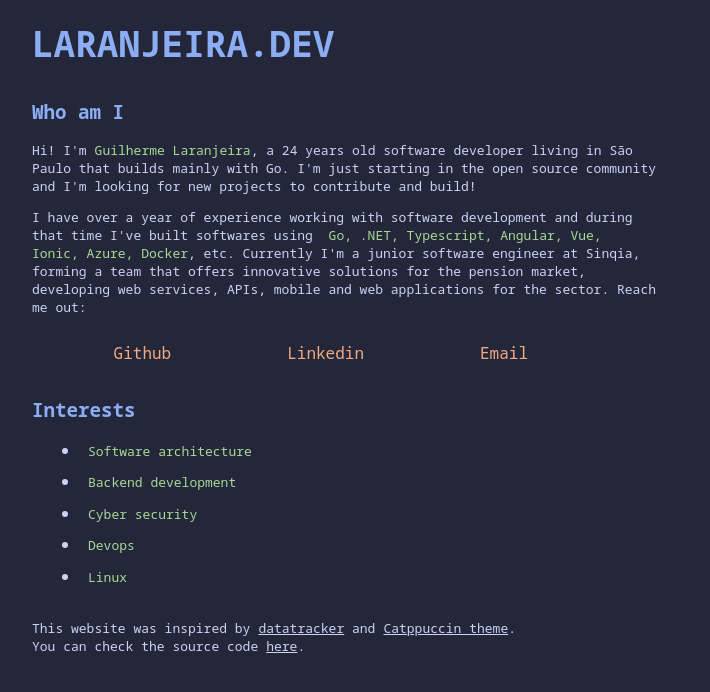
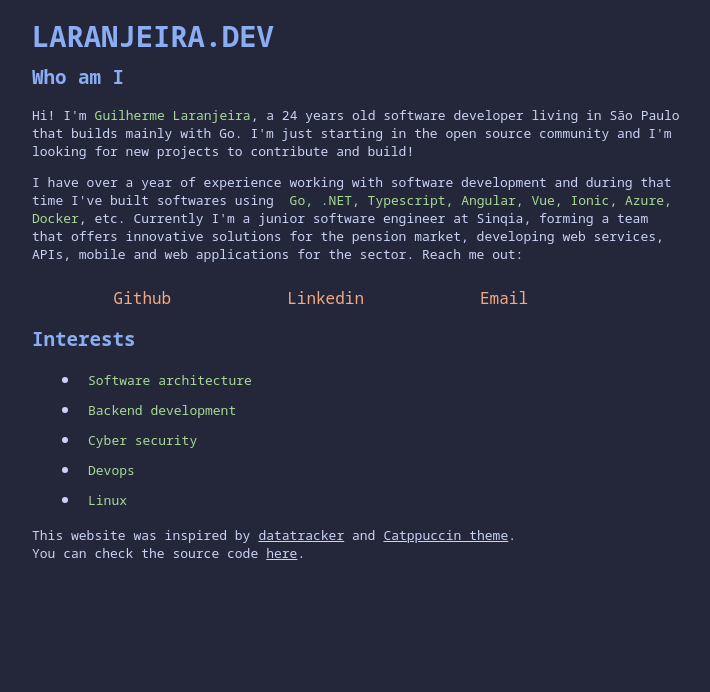
Before and after one commit to gui-laranjeira/website, a plain HTML site: page index.html in a window 1280 px wide. Shown: the whole page, without its empty margins (0-710 px from the left). Drawn offline with Linux system fonts and the light colour scheme.

Commit message:
fixing sizes for medium viewport

```diff
--- a/main.css
+++ b/main.css
@@ -18,13 +18,13 @@
     color: var(--text);
     font-family: 'Noto Sans Mono', monospace;
     margin-left: 0.5rem;
-    margin-top: 0.7rem;
+    margin-top: 0.5rem;
 }
 
 @media screen and (max-width: 1300px) {
     *{
         margin-left: 0.5rem;
-        margin-top: 0.6rem;
+        margin-top: 0.5rem;
     }
     p{
         font-size: small;
@@ -37,33 +37,40 @@
 
     section > p {
         text-align: left;
-        width:50%;
+        width:52%;
     }
 
     footer{
         font-size: small;
         bottom: 0;
-        max-width: 50%;
+        max-width: 52%;
         margin-bottom:2rem;
     }
     .top{
-        font-size: x-large;
+        font-size: larger;
+    }
+    .who{
+        margin-top: -1rem;
     }
     .links{
         font-size: medium;
     }
+    .interest{
+        margin-bottom: 1rem;
+        padding: 0;
+    }
     .interests{
         font-size: small;
-    }
-    .interest{
-        margin-bottom: 2rem;
+        display: inline;
+        list-style: none;
     }
     .modal {
-        top: 50%;
-        left: 52%;
+        top: 44%;
+        left: 48%;
+        height: 2.5rem;
     }
     .social {
-        margin-bottom: 2rem;
+        margin-bottom: 1rem;
     }
 }
 
@@ -103,6 +110,8 @@
     .modal {
         top: 48%;
         left: 48%;
+        height: 5rem;
+        width:20rem;
     }
     .interest{
         margin-bottom: 3rem;
@@ -157,8 +166,6 @@ footer{
     text-align: center;
     background-color: var(--subtext);
     position: fixed;
-    height: 5rem;
-    width:20rem;
     transform: translate(-50%, -50%);
     z-index: 50;
     border-radius: 10px;
```
